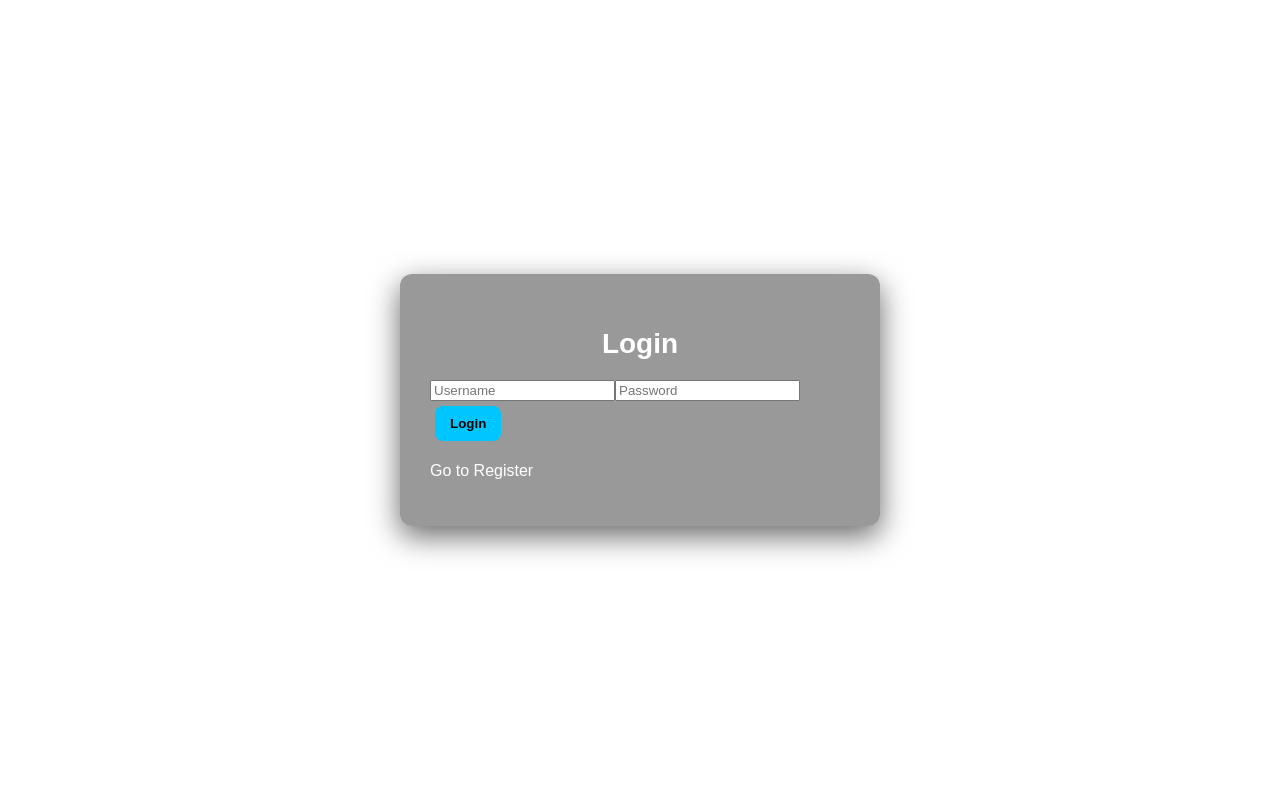
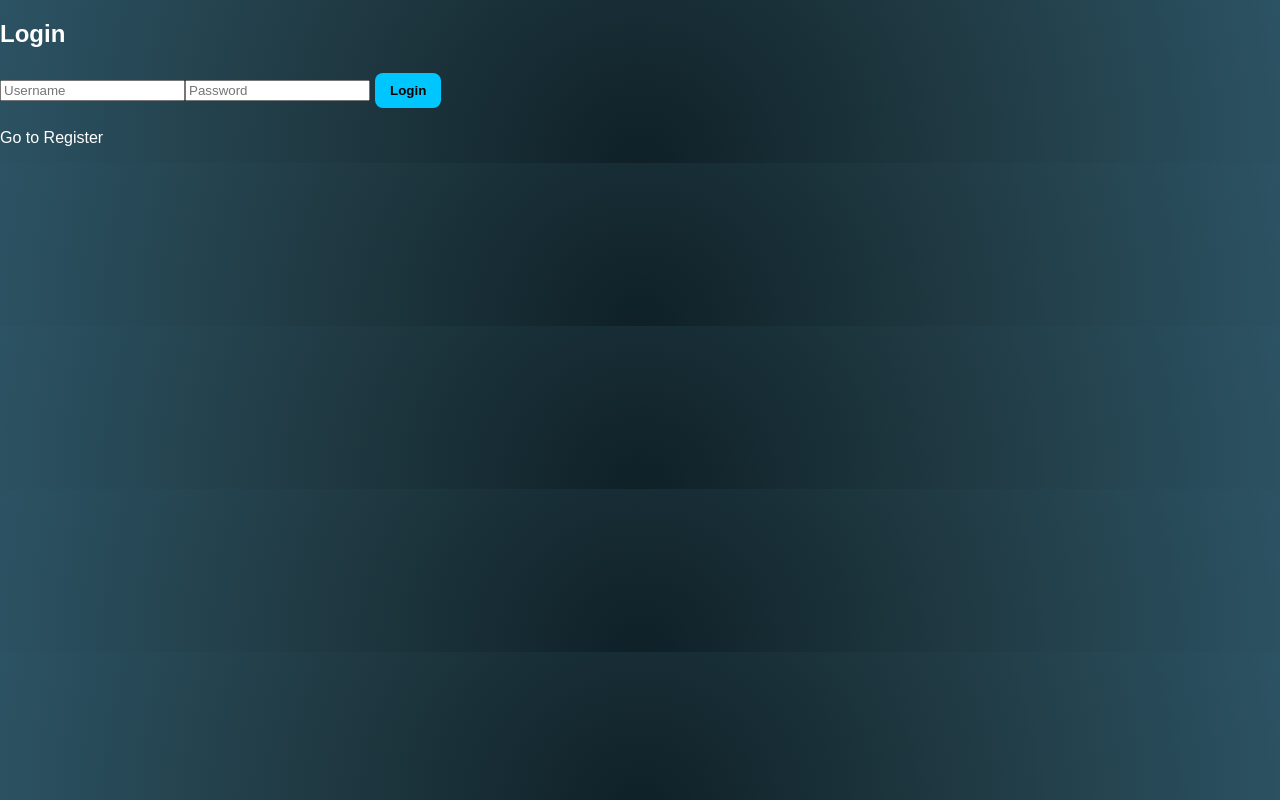
Before and after one commit to gowthamitummala-2005/SmartBusTracking, a React (Vite) app: page / in a window 1280 px wide. Built offline with nearby package versions, Linux system fonts and the light colour scheme.

Commit message:
fix login register navigation

```diff
--- a/src/Login.jsx
+++ b/src/Login.jsx
@@ -7,9 +7,10 @@ function Login({ onLogin, setPage }) {
 
   const handleLogin = async () => {
     try {
-      const res = await API.get(
-        `/login?username=${username}&password=${password}`
-      );
+      const res = await API.post("/login", {
+        username: username,
+        password: password,
+      });
 
       if (res.data.success) {
         alert("Login successful");
@@ -23,15 +24,12 @@ function Login({ onLogin, setPage }) {
   };
 
   return (
-    <div className="login-wrapper">
-      <div className="login-box">
+    <div>
         <h2>Login</h2>
-
         <input
           placeholder="Username"
           onChange={(e) => setUsername(e.target.value)}
         />
-
         <input
           type="password"
           placeholder="Password"
@@ -44,7 +42,6 @@ function Login({ onLogin, setPage }) {
           Go to Register
         </p>
       </div>
-    </div>
   );
 }
 
--- a/src/Register.jsx
+++ b/src/Register.jsx
@@ -7,9 +7,10 @@ function Register({ setPage }) {
 
   const handleRegister = async () => {
     try {
-      const res = await API.get(
-        `/register?username=${username}&password=${password}`
-      );
+      const res = await API.post("/register", {
+        username: username,
+        password: password
+      });
 
       alert(res.data.message);
       setPage("login");
@@ -19,28 +20,22 @@ function Register({ setPage }) {
   };
 
   return (
-    <div className="login-wrapper">
-      <div className="login-box">
+    <div>
         <h2>Register</h2>
-
         <input
           placeholder="Username"
           onChange={(e) => setUsername(e.target.value)}
         />
-
         <input
           type="password"
           placeholder="Password"
           onChange={(e) => setPassword(e.target.value)}
         />
-
         <button onClick={handleRegister}>Register</button>
-
         <p onClick={() => setPage("login")}>
           Back to Login
         </p>
       </div>
-    </div>
   );
 }
 
```
